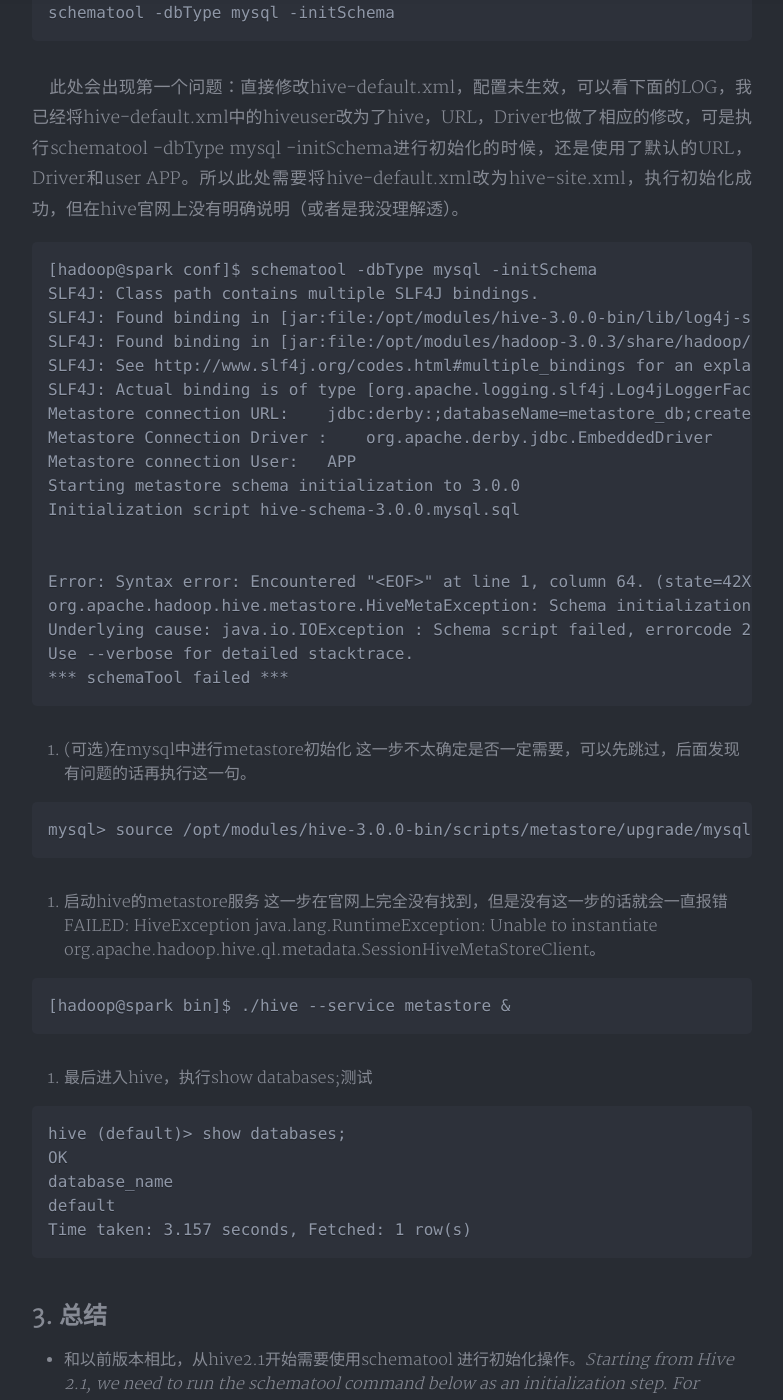
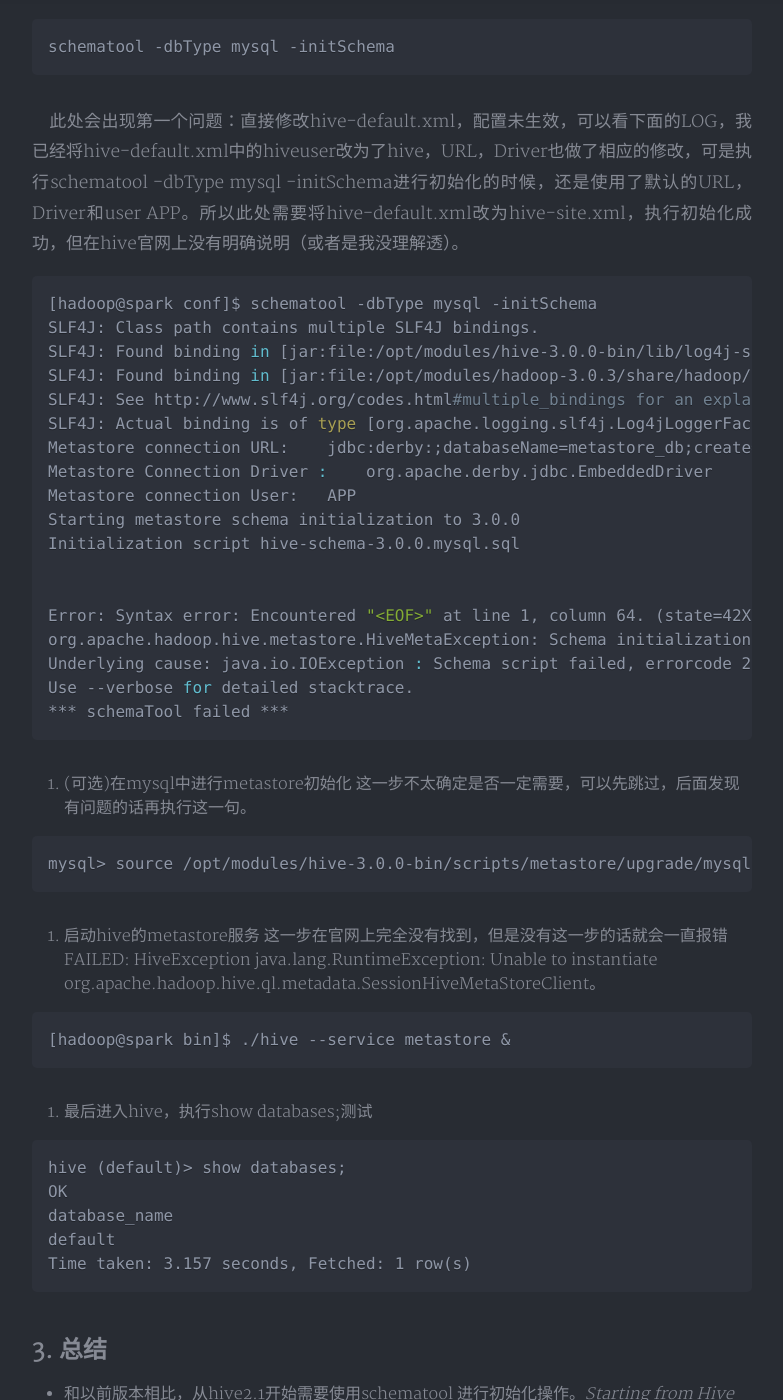
Before and after one commit to fighter10/fighter10.github.io, a Jekyll site: the page built from _posts/2018-07-11-Hadoop3.0.3-and-hive3.0.0-填一个大坑.md, in a window 1280 px wide and 1400 px high, scrolled down 2751 px. Shown: the whole window, without its empty margins (248-1031 px from the left). Built offline with Jekyll 4.4.1, drawn with Linux system fonts in a browser that asks for light colours; nearby versions of some CDN libraries; Markdown is read by kramdown in place of the engine named in the settings; comment, search, counter and statistics services are not loaded; a style sheet for code colours, icons or effects is not loaded; some of the changed text lies outside the part shown.

Commit message:
updata20180711

````diff
--- a/_posts/2018-07-11-Hadoop3.0.3-and-hive3.0.0-填一个大坑.md
+++ b/_posts/2018-07-11-Hadoop3.0.3-and-hive3.0.0-填一个大坑.md
@@ -12,8 +12,7 @@
 
 ## 1.问题
 &ensp;&ensp;因为需要熟悉新版本的功能，所以部署了Hadoop3.0.3。看了下hive的配套说明：
-![Alt text](./1531280141385.png)
-
+![Alt text](https://github.com/fighter10/fighter10.github.io/blob/master/img/1531280141385.png)
 **This release works with Hadoop 3.x.y.** 所以选择hive3.0.0进行安装。但很无奈hive的文档真的太不详细了，按其一步步进行安装报了两个错，困扰了很久，现总结一下配置过程。**前置条件为hadoop3.0.3正常运行，mysql服务配置完全**
 
 
@@ -21,12 +20,12 @@
 ## 2. 配置过程
 ### 2.1. 解压文件配置环境变量
 1. 解压文件
-```
+```bash
 $ tar -xzvf hive-x.y.z.tar.gz
 ```
 2. 配置环境变量
 
-```
+```bash
 export HIVE_HOME={{pwd}}
 export PATH=$HIVE_HOME/bin:$PATH
 ```
@@ -35,13 +34,13 @@
 
 ### 2.2. 配置hive-env.sh
 
-```
+```bash
 HADOOP_HOME=/opt/modules/hadoop-3.0.3
 export HIVE_CONF_DIR=/opt/modules/hive-3.0.0-bin
 ```
 ### 2.3. 配置hive-site.xml
 
-```
+```xml
 <configuration>
     <property>
         <name>hive.metastore.schema.verification</name>
@@ -97,12 +96,12 @@
 ### 2.4. 初始化hive
 1. 使用schematool初始化
 
-```
+```bash
 schematool -dbType mysql -initSchema
 ```
 
 &ensp;&ensp;此处会出现第一个问题：直接修改hive-default.xml，配置未生效，可以看下面的LOG，我已经将hive-default.xml中的hiveuser改为了hive，URL，Driver也做了相应的修改，可是执行schematool -dbType mysql -initSchema进行初始化的时候，还是使用了默认的URL，Driver和user APP。所以此处需要将hive-default.xml改为hive-site.xml，执行初始化成功，但在hive官网上没有明确说明（或者是我没理解透）。
-```
+```bash
 [hadoop@spark conf]$ schematool -dbType mysql -initSchema
 SLF4J: Class path contains multiple SLF4J bindings.
 SLF4J: Found binding in [jar:file:/opt/modules/hive-3.0.0-bin/lib/log4j-slf4j-impl-2.10.0.jar!/org/slf4j/impl/StaticLoggerBinder.class]
@@ -132,13 +131,13 @@
 3. 启动hive的metastore服务
 这一步在官网上完全没有找到，但是没有这一步的话就会一直报错FAILED: HiveException java.lang.RuntimeException: Unable to instantiate org.apache.hadoop.hive.ql.metadata.SessionHiveMetaStoreClient。
 
-```
+```bash
 [hadoop@spark bin]$ ./hive --service metastore &
 ```
 
 4. 最后进入hive，执行show databases;测试
 
-```
+```bash
 hive (default)> show databases;
 OK
 database_name
@@ -154,7 +153,7 @@
 
 ### 坑一：Schema initialization FAILED
 
-```
+```bash
 org.apache.hadoop.hive.metastore.HiveMetaException: Schema initialization FAILED! Metastore state would be inconsistent !!
 Underlying cause: java.io.IOException : Schema script failed, errorcode 2
 Use --verbose for detailed stacktrace.
@@ -163,7 +162,7 @@
 **需要在hive-site.xml配置好mysql访问用户名和密码，在hive-default.xml配置未生效。**
 
 ### 坑二：Unable to instantiate org.apache.hadoop.hive.ql.metadata.SessionHiveMetaStoreClient
-```
+```bash
 hive (default)> show databases;
 FAILED: HiveException java.lang.RuntimeException: Unable to instantiate org.apache.hadoop.hive.ql.metadata.SessionHiveMetaStoreClient
 ```
@@ -171,7 +170,7 @@
 
 （文档结束）
 
-```
+```python
 Author：@Fighter10
 Shenzhen，2018-07-11 13：55
 ```
````
Also changed, not shown: img/1531280141385.png (renamed from _posts/1531280141385.png).
